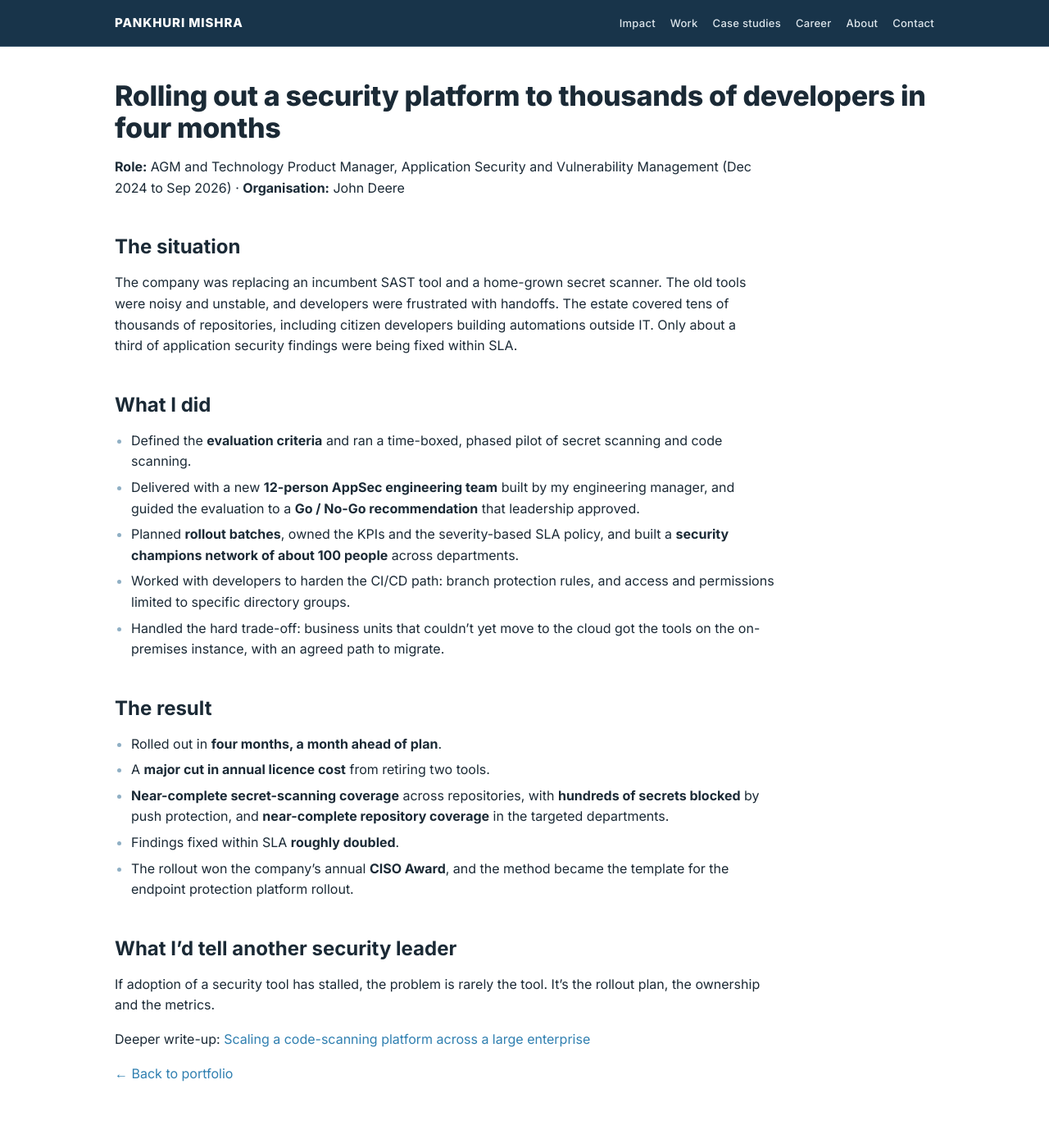
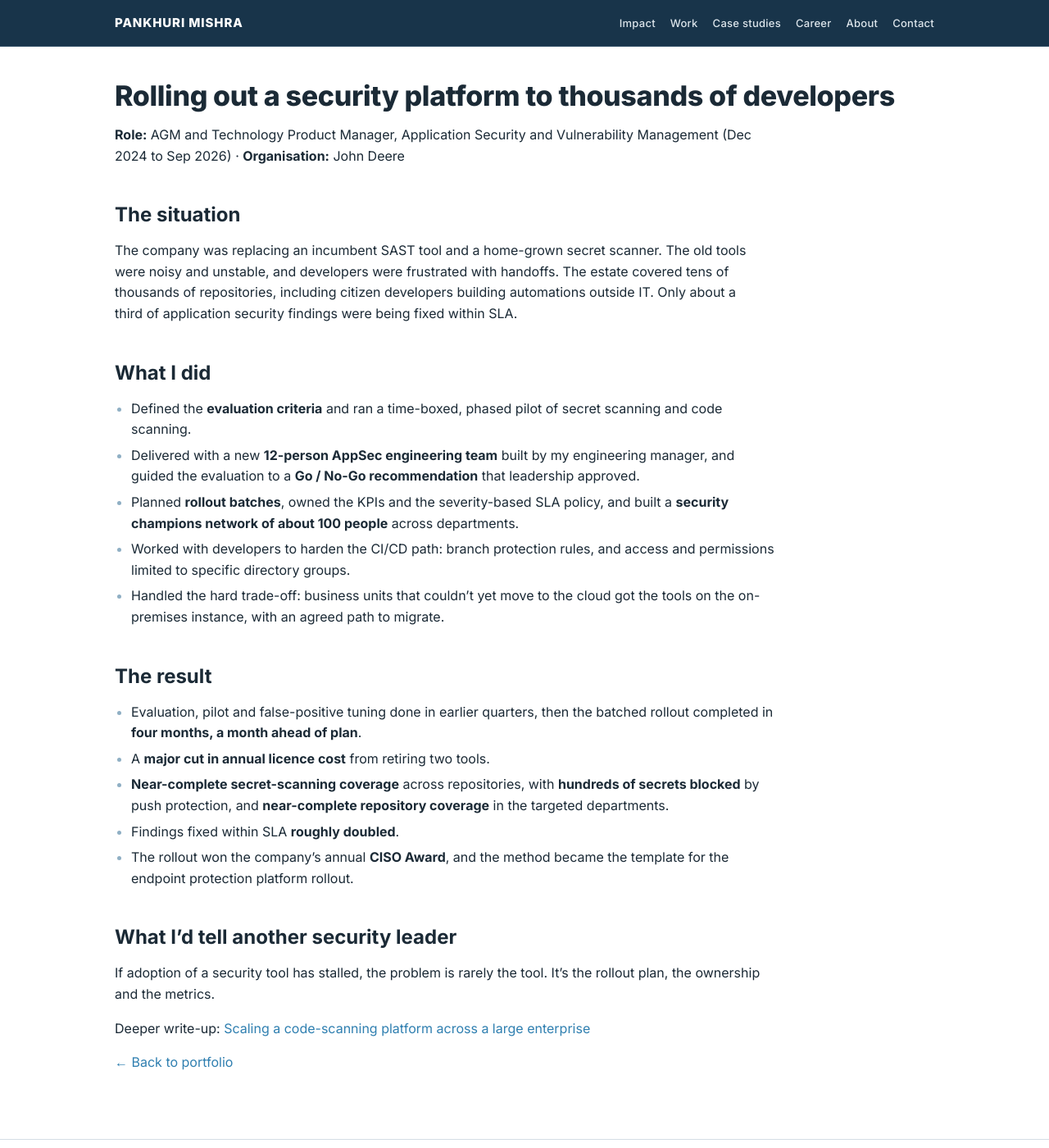
Before and after one commit to pankhuri-labs/portfolio, a Jekyll site: the page built from selected-work/security-tool-rollout-at-scale.md, in a window 1280 px wide and 1400 px high. Shown: the whole window at 82% size. Built offline with Jekyll 4.4.1, drawn with Linux system fonts in a browser that asks for light colours; our own code applies the rules of GitHub Pages for plain Markdown files.

Commit message:
Clarify the four months covered the batched rollout only
Evaluation, pilot, automation and false-positive tuning happened in earlier quarters.

Co-Authored-By: Claude Opus 5.5 <noreply@anthropic.com>
Claude-Session: https://claude.ai/code/session_019xxaBGu3Yy97HNzb7nA7mq

```diff
--- a/selected-work/security-tool-rollout-at-scale.md
+++ b/selected-work/security-tool-rollout-at-scale.md
@@ -1,4 +1,4 @@
-# Rolling out a security platform to thousands of developers in four months
+# Rolling out a security platform to thousands of developers
 
 **Role:** AGM and Technology Product Manager, Application Security and Vulnerability Management (Dec 2024 to Sep 2026) · **Organisation:** John Deere
 
@@ -16,7 +16,7 @@ The company was replacing an incumbent SAST tool and a home-grown secret scanner
 
 ## The result
 
-- Rolled out in **four months, a month ahead of plan**.
+- Evaluation, pilot and false-positive tuning done in earlier quarters, then the batched rollout completed in **four months, a month ahead of plan**.
 - A **major cut in annual licence cost** from retiring two tools.
 - **Near-complete secret-scanning coverage** across repositories, with **hundreds of secrets blocked** by push protection, and **near-complete repository coverage** in the targeted departments.
 - Findings fixed within SLA **roughly doubled**.
```
Also changed, not shown: README.md (+1 -1 lines), about.md (+1 -1 lines).
